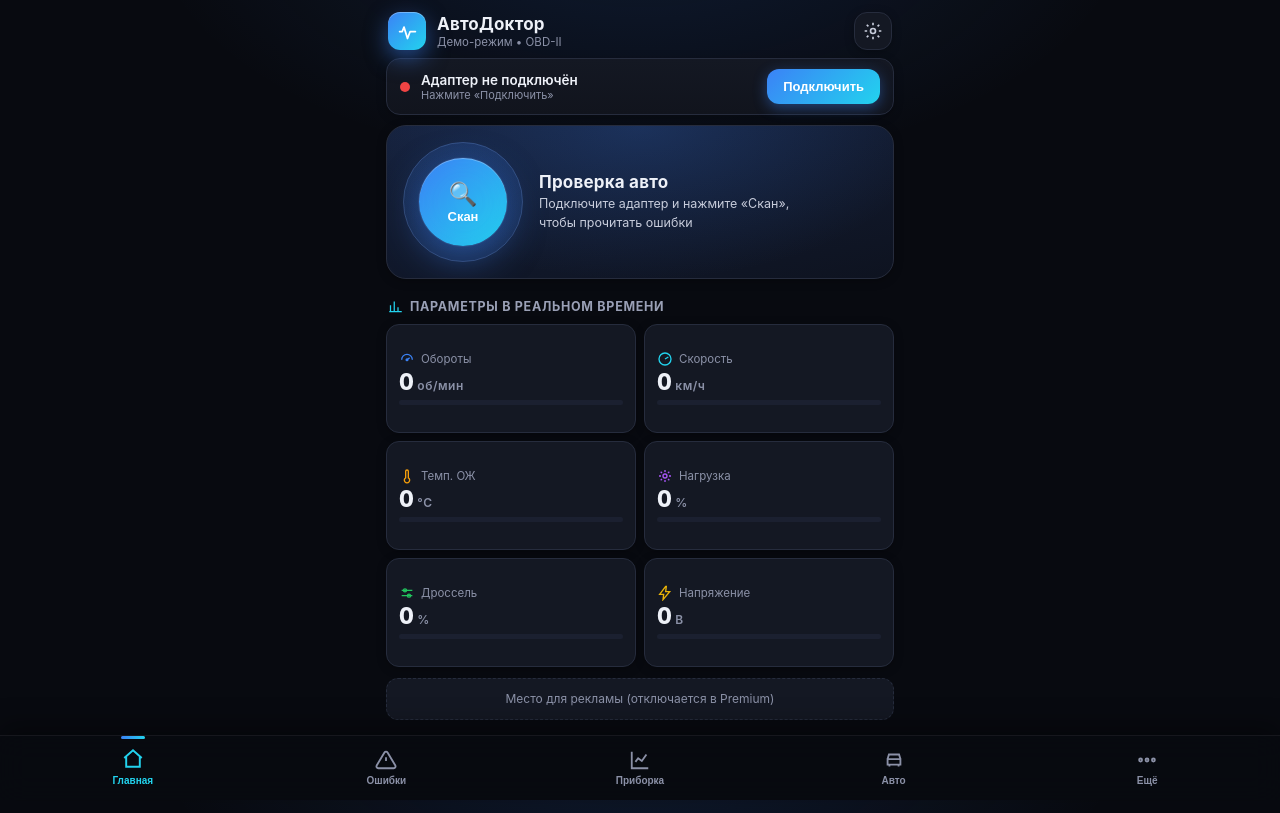
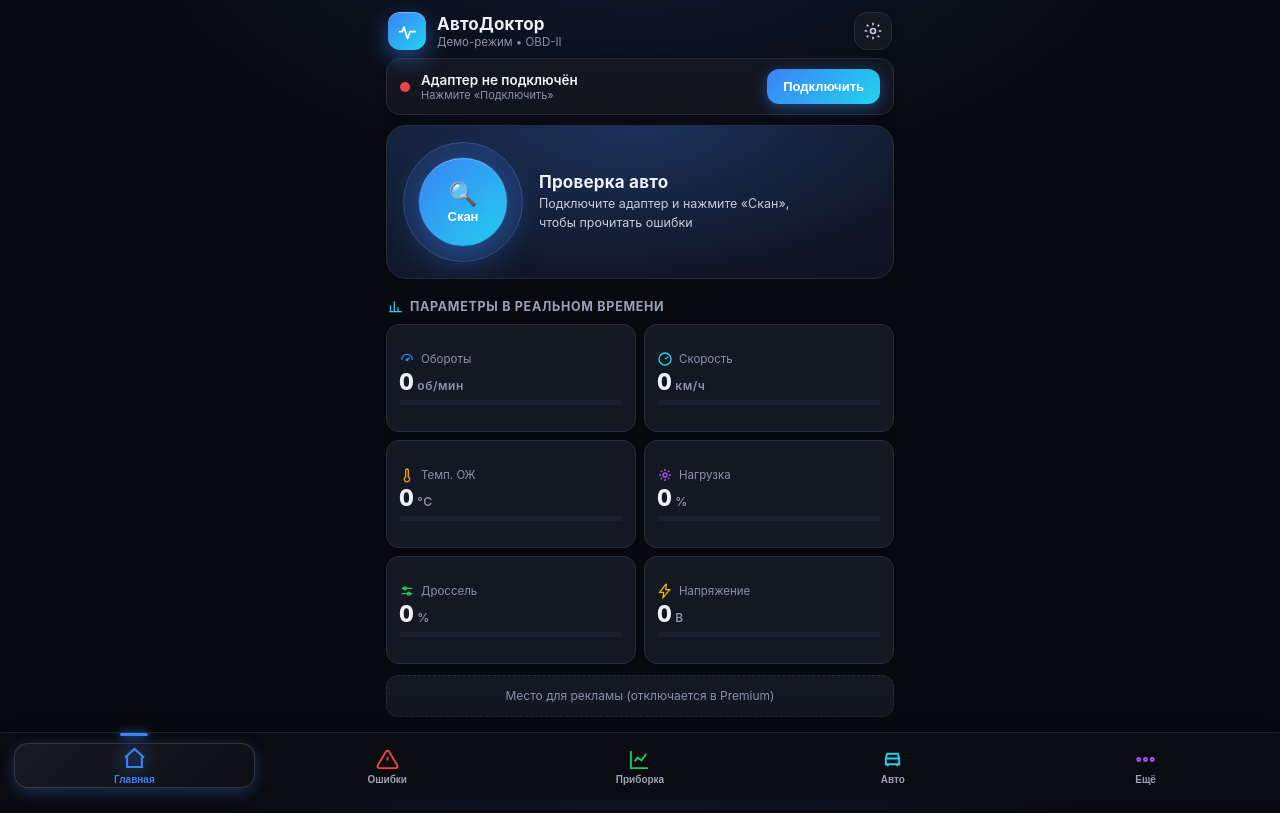
Before and after one commit to artsev228-sudo/autodoctor, a website: page www/index.html in a window 1280 px wide. Drawn offline with Linux system fonts and the light colour scheme.

Commit message:
Add files via upload

```diff
--- a/www/index.html
+++ b/www/index.html
@@ -266,6 +266,36 @@
 .sheet .pn .grip,.sheet .pn h3,.sheet .pn .sub{flex:0 0 auto}
 #devList{flex:1 1 auto;max-height:none;overflow-y:auto;-webkit-overflow-scrolling:touch;min-height:60px}
 .sheet .pn > .btn{flex:0 0 auto;margin-top:10px}
+
+/* ===== ЯРКАЯ НИЖНЯЯ НАВИГАЦИЯ (3.0) ===== */
+.tabbar{background:rgba(11,13,20,.95);border-top:1px solid rgba(255,255,255,.08);
+  padding:8px 8px calc(10px + env(safe-area-inset-bottom))}
+.tabbar .t{color:#9aa1b8;gap:3px;border-radius:14px;padding:7px 0 5px;position:relative;z-index:1}
+.tabbar .t svg{width:23px;height:23px;stroke-width:2}
+.tabbar .t span{font-size:10px;font-weight:700}
+.tabbar .t:active{transform:scale(.92)}
+.tabbar .t.on{color:#eaf4ff}
+.tabbar .t.on svg{stroke:#fff;filter:drop-shadow(0 0 7px rgba(34,211,238,.65))}
+.tabbar .t.on::after{content:"";position:absolute;inset:2px 6px;border-radius:14px;z-index:-1;
+  background:linear-gradient(135deg,rgba(59,130,246,.28),rgba(34,211,238,.20));
+  border:1px solid rgba(59,130,246,.45);box-shadow:0 4px 14px rgba(59,130,246,.3)}
+.tabbar .t.on::before{top:-8px;width:28px;height:3px;
+  background:linear-gradient(90deg,var(--accent),var(--accent2));box-shadow:0 0 8px rgba(34,211,238,.7)}
+
+/* ===== ЦВЕТНЫЕ ИКОНКИ НАВИГАЦИИ (3.1) ===== */
+.tabbar .t[data-tab="home"] svg{stroke:#3b82f6}
+.tabbar .t[data-tab="err"] svg{stroke:#ef4444}
+.tabbar .t[data-tab="live"] svg{stroke:#22c55e}
+.tabbar .t[data-tab="car"] svg{stroke:#22d3ee}
+.tabbar .t[data-tab="set"] svg{stroke:#a855f7}
+.tabbar .t.on svg{filter:drop-shadow(0 0 7px currentColor);transform:translateY(-1px) scale(1.1)}
+.tabbar .t.on[data-tab="home"]{color:#3b82f6}
+.tabbar .t.on[data-tab="err"]{color:#ef4444}
+.tabbar .t.on[data-tab="live"]{color:#22c55e}
+.tabbar .t.on[data-tab="car"]{color:#22d3ee}
+.tabbar .t.on[data-tab="set"]{color:#a855f7}
+.tabbar .t.on::after{background:linear-gradient(135deg,rgba(255,255,255,.06),rgba(255,255,255,.02));border-color:rgba(255,255,255,.14)}
+.tabbar .t.on::before{background:currentColor;box-shadow:0 0 8px currentColor}
 </style>
 </head>
 <body>
@@ -402,7 +432,7 @@
       </div>
       <div class="it" id="aboutApp">
         <div class="ic"><svg viewBox="0 0 24 24" style="stroke:#38bdf8"><circle cx="12" cy="12" r="9"/><path d="M12 11v5M12 8h.01"/></svg></div>
-        <div class="tx"><b>О приложении</b><span>Версия 2.9 • MVP</span></div>
+        <div class="tx"><b>О приложении</b><span>Версия 3.1 • MVP</span></div>
       </div>
     </div>
     <div class="adslot">Место для рекламы</div>
@@ -1512,7 +1542,7 @@
     toast(ST.connType==="wifi"?"Тип адаптера: Wi-Fi":"Тип адаптера: Bluetooth");
   };
 });
-$("aboutApp").onclick=function(){toast("АвтоДоктор • MVP 2.9");};
+$("aboutApp").onclick=function(){toast("АвтоДоктор • MVP 3.1");};
 $("diagOpen").onclick=openDiag;
 
 /* поиск по коду ошибки */
```
